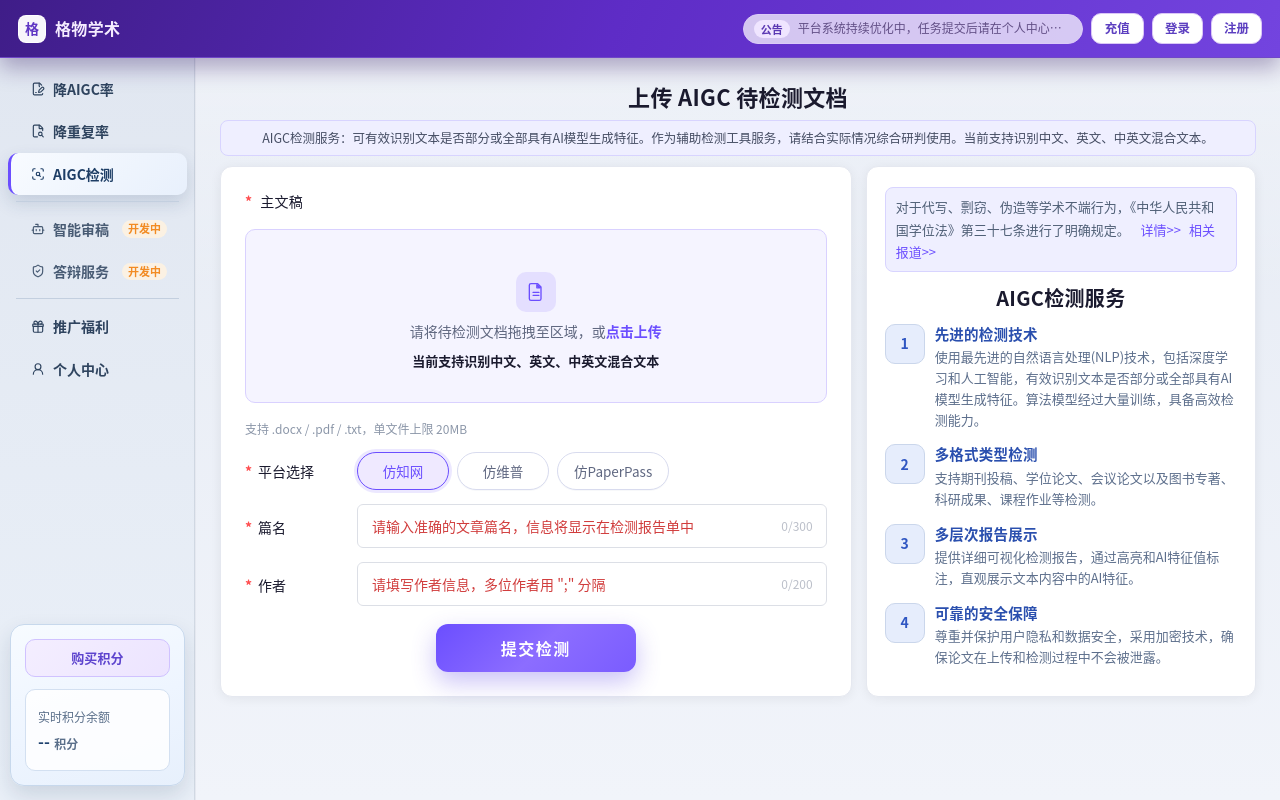
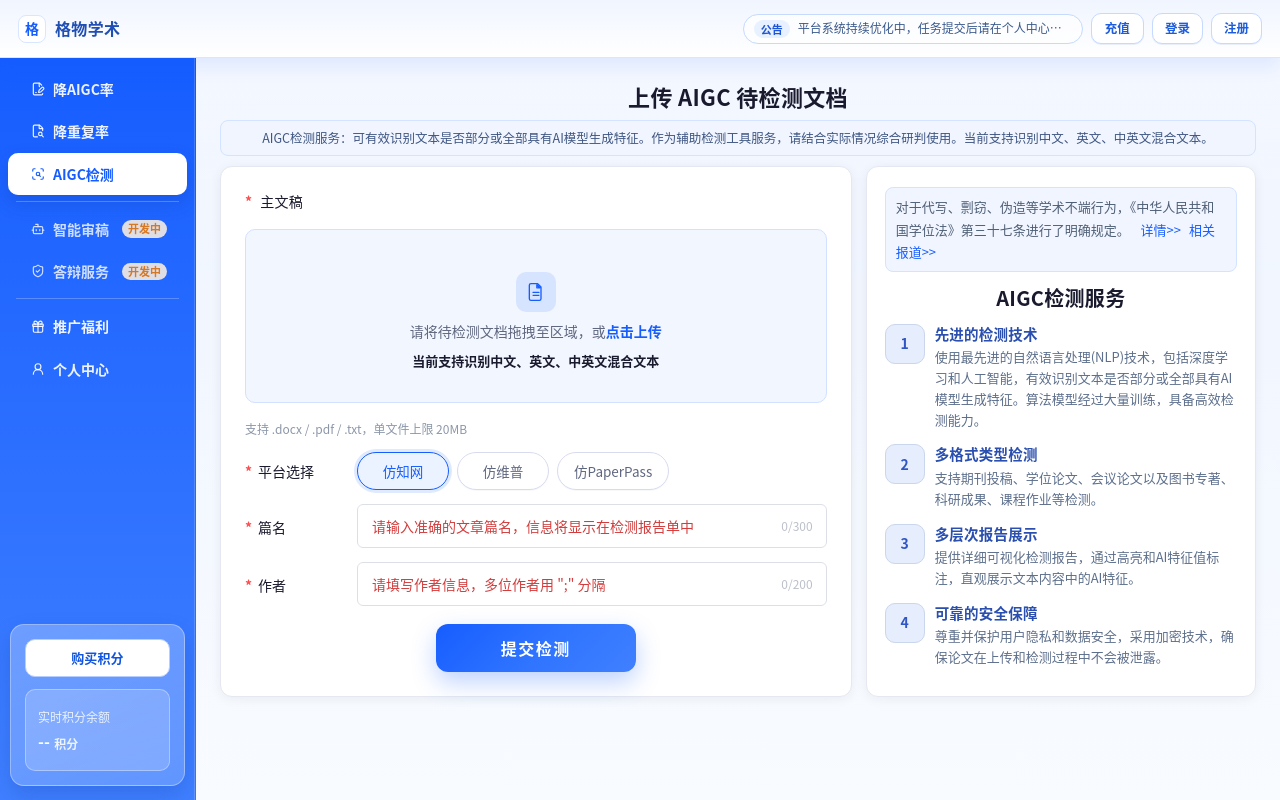
Before and after one commit to M-houres/gewuxueshu, a Vue app in the folder frontend/: page /app/detect in a window 1280 px wide. Built offline with nearby package versions, Linux system fonts and the light colour scheme; no server answers.

Commit message:
style: refresh shell and auth pages with academic blue theme

```diff
--- a/frontend/src/components/UserShell.vue
+++ b/frontend/src/components/UserShell.vue
@@ -278,8 +278,8 @@
   align-items: center;
   justify-content: center;
   background: rgba(255, 255, 255, 0.96);
-  color: #5f37c4;
-  border: 1px solid rgba(255, 255, 255, 0.88);
+  color: #165dff;
+  border: 1px solid #d8e6ff;
   font-size: 14px;
   font-weight: 700;
   flex-shrink: 0;
@@ -311,23 +311,23 @@
   height: 31px;
   padding: 0 13px;
   border-radius: 10px;
-  border: 1px solid #dac7f7;
+  border: 1px solid #c6d9ff;
   background: #ffffff;
-  color: #5c3fc0;
+  color: #1d5cdd;
   font-size: 12.5px;
   font-weight: 600;
   letter-spacing: 0.01em;
-  box-shadow: 0 1px 0 rgba(92, 63, 176, 0.08);
+  box-shadow: 0 1px 0 rgba(34, 90, 201, 0.09);
   cursor: pointer;
   transition: background-color 0.16s ease, border-color 0.16s ease, transform 0.16s ease, box-shadow 0.16s ease;
 }
 
 .header-topup:hover {
-  background: #f8f3ff;
-  border-color: #cdb1ff;
-  color: #4f35af;
+  background: #edf4ff;
+  border-color: #9fbfff;
+  color: #134fcb;
   transform: translateY(-1px);
-  box-shadow: 0 5px 10px rgba(84, 56, 152, 0.16);
+  box-shadow: 0 5px 10px rgba(22, 93, 255, 0.16);
 }
 
 .header-topup:active {
@@ -340,7 +340,7 @@
   height: 30px;
   padding: 0 10px;
   border-radius: 999px;
-  border: 1px solid #dbcaf8;
+  border: 1px solid #c5dafd;
   background: rgba(255, 255, 255, 0.72);
   display: inline-flex;
   align-items: center;
@@ -352,8 +352,8 @@
   height: 18px;
   padding: 0 7px;
   border-radius: 999px;
-  background: #efe5ff;
-  color: #5b39b3;
+  background: #e8f1ff;
+  color: #1f56d5;
   font-size: 11px;
   font-weight: 700;
   line-height: 18px;
@@ -361,7 +361,7 @@
 
 .header-notice__text {
   min-width: 0;
-  color: #624f86;
+  color: #39598c;
   font-size: 12px;
   line-height: 1.2;
   white-space: nowrap;
@@ -397,21 +397,21 @@
   height: 31px;
   padding: 0 12px;
   border-radius: 10px;
-  border: 1px solid #dac7f7;
+  border: 1px solid #c6d9ff;
   background: #ffffff;
-  color: #5c3fc0;
+  color: #1d5cdd;
   font-size: 12.5px;
   font-weight: 600;
   line-height: 1;
-  box-shadow: 0 1px 0 rgba(92, 63, 176, 0.08);
+  box-shadow: 0 1px 0 rgba(34, 90, 201, 0.09);
   cursor: pointer;
   transition: background-color 0.16s ease, color 0.16s ease, border-color 0.16s ease, transform 0.16s ease;
 }
 
 .header-link:hover {
-  background: #f8f3ff;
-  color: #4f35af;
-  border-color: #cdb1ff;
+  background: #edf4ff;
+  color: #134fcb;
+  border-color: #9fbfff;
   transform: translateY(-1px);
 }
 
@@ -421,15 +421,15 @@
 
 .header-link--muted {
   background: #ffffff;
-  color: #5c3fc0;
-  border: 1px solid #dac7f7;
-  box-shadow: 0 1px 0 rgba(92, 63, 176, 0.08);
+  color: #1d5cdd;
+  border: 1px solid #c6d9ff;
+  box-shadow: 0 1px 0 rgba(34, 90, 201, 0.09);
 }
 
 .header-link--muted:hover {
-  background: #f8f3ff;
-  color: #4f35af;
-  border-color: #cdb1ff;
+  background: #edf4ff;
+  color: #134fcb;
+  border-color: #9fbfff;
 }
 
 .content-wrap {
@@ -437,16 +437,16 @@
   min-height: 0;
   display: grid;
   grid-template-columns: var(--sider-width) minmax(0, 1fr);
-  background: linear-gradient(180deg, #e6ebf4 0%, #f1f4fa 100%);
+  background: linear-gradient(180deg, #eef4ff 0%, #f8fbff 100%);
 }
 
 .sider-wrap {
   display: flex;
   flex-direction: column;
-  border-right: 1px solid var(--border);
-  background: linear-gradient(180deg, #e1e7f1 0%, #eaf0f8 100%);
+  border-right: 1px solid rgba(17, 76, 193, 0.2);
+  background: linear-gradient(180deg, #165dff 0%, #4080ff 100%);
   overflow: hidden;
-  box-shadow: inset -1px 0 0 rgba(44, 64, 92, 0.12);
+  box-shadow: inset -1px 0 0 rgba(255, 255, 255, 0.18);
 }
 
 .scrollbar-wrapper {
@@ -459,9 +459,9 @@
   margin: 8px 10px 14px;
   padding: 14px;
   border-radius: 14px;
-  border: 1px solid #c7d8ec;
-  background: linear-gradient(160deg, #f7fbff 0%, #eef5ff 54%, #e7f0fc 100%);
-  box-shadow: 0 10px 22px rgba(24, 50, 84, 0.14);
+  border: 1px solid rgba(255, 255, 255, 0.35);
+  background: linear-gradient(160deg, rgba(255, 255, 255, 0.28) 0%, rgba(255, 255, 255, 0.18) 100%);
+  box-shadow: 0 10px 22px rgba(8, 52, 151, 0.2);
   display: flex;
   flex-direction: column;
   gap: 12px;
@@ -471,9 +471,9 @@
   width: 100%;
   height: 38px;
   border-radius: 10px;
-  border: 1px solid #d0c2ff;
-  background: linear-gradient(135deg, #f4eeff 0%, #ece4ff 100%);
-  color: #5d44ce;
+  border: 1px solid #b6ceff;
+  background: #ffffff;
+  color: #1155de;
   font-size: 13px;
   font-weight: 700;
   letter-spacing: 0.01em;
@@ -482,9 +482,9 @@
 }
 
 .sider-credits-card__buy-block:hover {
-  background: #ece3ff;
-  border-color: #b9a1ff;
-  color: #4f38bd;
+  background: #edf4ff;
+  border-color: #8cb2ff;
+  color: #0d4ac4;
   transform: translateY(-1px);
 }
 
@@ -496,15 +496,15 @@
   gap: 6px;
   min-height: 82px;
   border-radius: 10px;
-  border: 1px solid #d3e0f1;
-  background: rgba(255, 255, 255, 0.84);
+  border: 1px solid rgba(255, 255, 255, 0.34);
+  background: rgba(255, 255, 255, 0.18);
   padding: 10px 12px;
 }
 
 .sider-credits-card__balance-label {
   margin: 0;
   font-size: 12px;
-  color: #5a6f8a;
+  color: rgba(245, 250, 255, 0.9);
   line-height: 1.4;
 }
 
@@ -522,7 +522,7 @@
   font-size: clamp(16px, 1.15vw, 21px);
   font-weight: 700;
   letter-spacing: 0.01em;
-  color: #1f426f;
+  color: #ffffff;
   max-width: 100%;
   overflow-wrap: anywhere;
   word-break: break-word;
@@ -531,7 +531,7 @@
 .sider-credits-card__balance-unit {
   font-size: 12px;
   line-height: 1.2;
-  color: #5a6f8a;
+  color: rgba(245, 250, 255, 0.92);
   font-weight: 600;
 }
 
@@ -552,7 +552,7 @@
 
 .nav-divider {
   margin: 6px 16px;
-  border-top: 1px solid #c3cfdf;
+  border-top: 1px solid rgba(255, 255, 255, 0.24);
   list-style: none;
 }
 
@@ -570,22 +570,22 @@
   font-size: 14px;
   font-weight: 600;
   line-height: 1.45;
-  color: #2f445f;
+  color: rgba(255, 255, 255, 0.92);
   background: transparent;
   transition: background-color 0.16s ease, color 0.16s ease, border-color 0.16s ease, box-shadow 0.16s ease;
 }
 
 .el-menu-item:hover {
-  background: #cfdaea;
-  color: #1f3f67;
+  background: rgba(255, 255, 255, 0.18);
+  color: #ffffff;
 }
 
 .el-menu-item.is-active {
-  background: linear-gradient(135deg, #f8fbff 0%, #e8f0fc 100%);
-  color: #1d3d65;
+  background: #ffffff;
+  color: #165dff;
   font-weight: 600;
-  border-left-color: var(--primary);
-  box-shadow: 0 8px 18px rgba(34, 63, 104, 0.16);
+  border-left-color: #ffffff;
+  box-shadow: 0 8px 18px rgba(8, 52, 151, 0.22);
 }
 
 .el-menu-item.is-disabled {
@@ -595,7 +595,7 @@
 
 .el-menu-item.is-disabled:hover {
   background: transparent;
-  color: var(--text-sub);
+  color: rgba(255, 255, 255, 0.82);
 }
 
 .siderIcon {
@@ -739,7 +739,7 @@
   .sider-wrap {
     display: block;
     border-right: 0;
-    border-bottom: 1px solid var(--border);
+    border-bottom: 1px solid rgba(255, 255, 255, 0.28);
     overflow: auto;
   }
 
--- a/frontend/src/gewu-ui.css
+++ b/frontend/src/gewu-ui.css
@@ -1,8 +1,8 @@
 :root {
-  --primary: #6b4eff;
-  --primary-hover: #5a3ee8;
-  --primary-light: #f0edff;
-  --primary-gradient: linear-gradient(135deg, #6b4eff 0%, #9b7bff 100%);
+  --primary: #165dff;
+  --primary-hover: #0e4fd4;
+  --primary-light: #e8f3ff;
+  --primary-gradient: linear-gradient(135deg, #165dff 0%, #4080ff 100%);
 
   --text-main: #1a1a2e;
   --text-sub: #606880;
@@ -10,38 +10,38 @@
   --text-placeholder-required: #d13d3d;
 
   --border: #e5e8f0;
-  --border-focus: #6b4eff;
+  --border-focus: #165dff;
 
-  --bg-page: #f5f6fa;
+  --bg-page: #f5f8ff;
   --bg-white: #ffffff;
-  --bg-upload: #f5f4ff;
+  --bg-upload: #f2f7ff;
 
   --shadow-card: 0 2px 12px rgba(0, 0, 0, 0.06);
   --radius-card: 12px;
   --radius-input: 6px;
   --radius-btn: 12px;
 
-  --btn-primary-bg: linear-gradient(135deg, #6b4eff 0%, #8c6dff 52%, #7a5cff 100%);
-  --btn-primary-bg-hover: linear-gradient(135deg, #5b42e6 0%, #7b5eff 52%, #6b50ef 100%);
-  --btn-primary-shadow: 0 10px 24px rgba(91, 66, 230, 0.32);
+  --btn-primary-bg: linear-gradient(135deg, #165dff 0%, #2f74ff 52%, #4080ff 100%);
+  --btn-primary-bg-hover: linear-gradient(135deg, #0f52e0 0%, #2468f0 52%, #3277f5 100%);
+  --btn-primary-shadow: 0 10px 24px rgba(22, 93, 255, 0.28);
   --btn-chip-bg: #ffffff;
   --btn-chip-border: #d8dbee;
   --btn-chip-ink: #5f6780;
-  --btn-chip-hover-bg: #f6f2ff;
-  --btn-chip-hover-border: #b6a8ff;
-  --btn-chip-active-bg: #efe9ff;
-  --btn-chip-active-border: #6b4eff;
+  --btn-chip-hover-bg: #f1f6ff;
+  --btn-chip-hover-border: #9dbdff;
+  --btn-chip-active-bg: #eaf3ff;
+  --btn-chip-active-border: #165dff;
   --btn-ghost-bg: #ffffff;
-  --btn-ghost-border: #d6dceb;
-  --btn-ghost-ink: #4d5873;
-  --btn-ghost-hover-bg: #f6f8fd;
+  --btn-ghost-border: #cad9f2;
+  --btn-ghost-ink: #38588f;
+  --btn-ghost-hover-bg: #f2f7ff;
   --btn-money-bg: linear-gradient(135deg, #ffd892 0%, #ffbf66 100%);
   --btn-money-bg-hover: linear-gradient(135deg, #ffcd7a 0%, #ffb24a 100%);
   --btn-money-ink: #5e3b00;
-  --header-gradient-deep: linear-gradient(112deg, #3f1d88 0%, #5e2cc6 48%, #7344df 100%);
-  --header-border-deep: #6f47c7;
-  --header-shadow-deep: 0 10px 22px rgba(43, 17, 95, 0.34);
-  --header-ink-deep: #f5ecff;
+  --header-gradient-deep: linear-gradient(180deg, #f0f5ff 0%, #ffffff 100%);
+  --header-border-deep: #d8e6ff;
+  --header-shadow-deep: 0 8px 18px rgba(22, 93, 255, 0.1);
+  --header-ink-deep: #1f4eb4;
 
   --font-sans: "Source Han Sans SC", "PingFang SC", "Microsoft YaHei", "Noto Sans CJK SC", "Noto Sans SC", sans-serif;
 
@@ -51,7 +51,7 @@
   --paper-strong: var(--bg-white);
   --paper-muted: #f8f9fc;
   --line: var(--border);
-  --line-strong: #c7d1e2;
+  --line-strong: #c9d9f1;
   --ink: var(--text-main);
   --ink-soft: var(--text-sub);
   --ink-faint: #8c96a6;
@@ -116,9 +116,9 @@
   padding: 8px 12px;
   text-align: center;
   border-radius: 8px;
-  border: 1px solid #d8d4ff;
-  background: #efefff;
-  color: #454d63;
+  border: 1px solid #d4e3ff;
+  background: #f0f5ff;
+  color: #3f5682;
   font-size: 12.5px;
   line-height: 1.5;
   white-space: nowrap;
@@ -336,7 +336,7 @@
   background: var(--btn-chip-active-bg);
   color: var(--primary);
   font-weight: 600;
-  box-shadow: 0 0 0 3px rgba(107, 78, 255, 0.13);
+  box-shadow: 0 0 0 3px rgba(22, 93, 255, 0.13);
 }
 
 .aigc-platform-card__name {
@@ -352,28 +352,28 @@
 
 .aigc-upload {
   display: block;
-  border: 1px solid #d9d1ff;
+  border: 1px solid #d2e1ff;
   border-radius: 10px;
   padding: 30px 16px 20px;
   text-align: center;
-  background: #f5f4ff;
+  background: #f2f7ff;
   cursor: pointer;
   transition: background-color 0.16s ease, border-color 0.16s ease;
 }
 
 .aigc-upload--green {
-  background: #f5f4ff;
-  border: 1.5px dashed #cbc3ff;
+  background: #eef5ff;
+  border: 1.5px dashed #bfd4ff;
 }
 
 .aigc-upload:hover,
 .aigc-upload.is-dragging {
-  background: #eeeaff;
+  background: #e8f1ff;
 }
 
 .aigc-upload--green:hover,
 .aigc-upload--green.is-dragging {
-  background: #eeeaff;
+  background: #e4efff;
 }
 
 .aigc-upload--compact {
@@ -401,7 +401,7 @@
   display: grid;
   place-items: center;
   color: var(--primary);
-  background: rgba(107, 78, 255, 0.12);
+  background: rgba(22, 93, 255, 0.12);
 }
 
 .aigc-upload__icon svg {
@@ -541,7 +541,7 @@
 .aigc-input:focus {
   outline: none;
   border-color: var(--primary);
-  box-shadow: 0 0 0 3px rgba(107, 78, 255, 0.14);
+  box-shadow: 0 0 0 3px rgba(22, 93, 255, 0.14);
 }
 
 .aigc-input.is-error {
@@ -591,7 +591,7 @@
 
 .aigc-type-chip:hover {
   border-color: var(--btn-chip-hover-border);
-  color: #4f42b8;
+  color: #1d58d7;
   background: var(--btn-chip-hover-bg);
 }
 
@@ -640,7 +640,7 @@
 .submitBtnCon .scholar-button:hover:not(:disabled) {
   background: var(--btn-primary-bg-hover);
   transform: translateY(-2px);
-  box-shadow: 0 14px 28px rgba(91, 66, 230, 0.36);
+  box-shadow: 0 14px 28px rgba(22, 93, 255, 0.32);
 }
 
 .aigc-submit-action__button:active:not(:disabled),
@@ -667,9 +667,9 @@
   color: #4f5f76;
   line-height: 1.7;
   padding: 8px 10px;
-  border: 1px solid #d8d4ff;
+  border: 1px solid #d4e3ff;
   border-radius: 8px;
-  background: #efefff;
+  background: #f0f5ff;
 }
 
 .aigc-side__law a {
```
Also changed, not shown: frontend/src/views/user/components/AuthEntryPanel.vue (+65 -47 lines).
